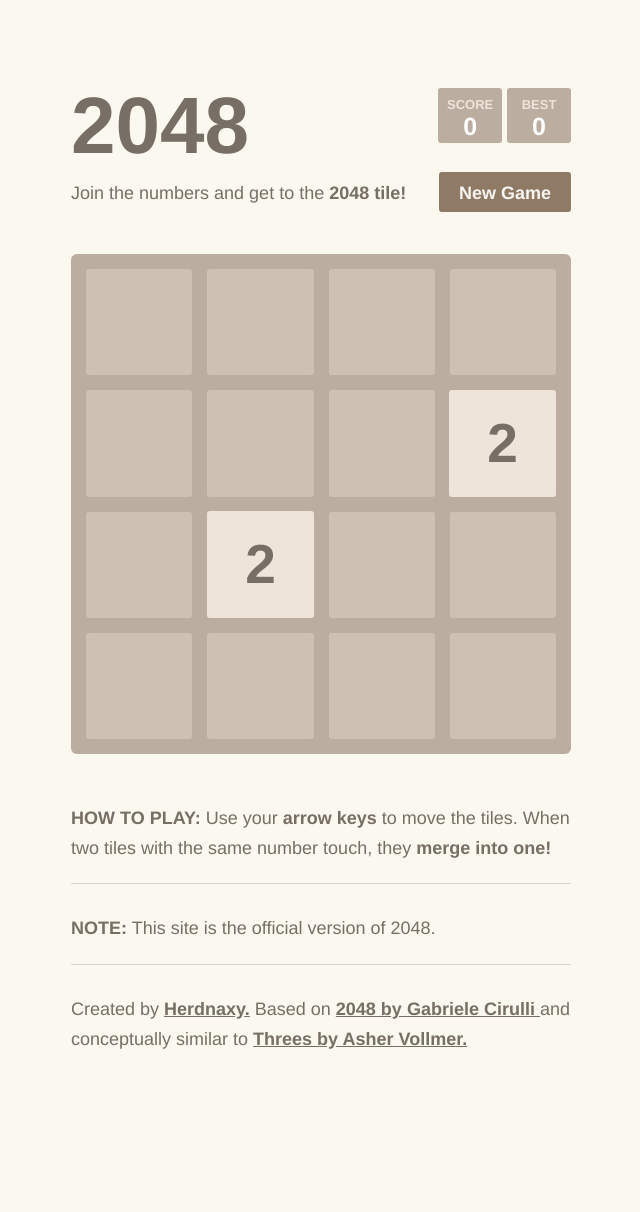
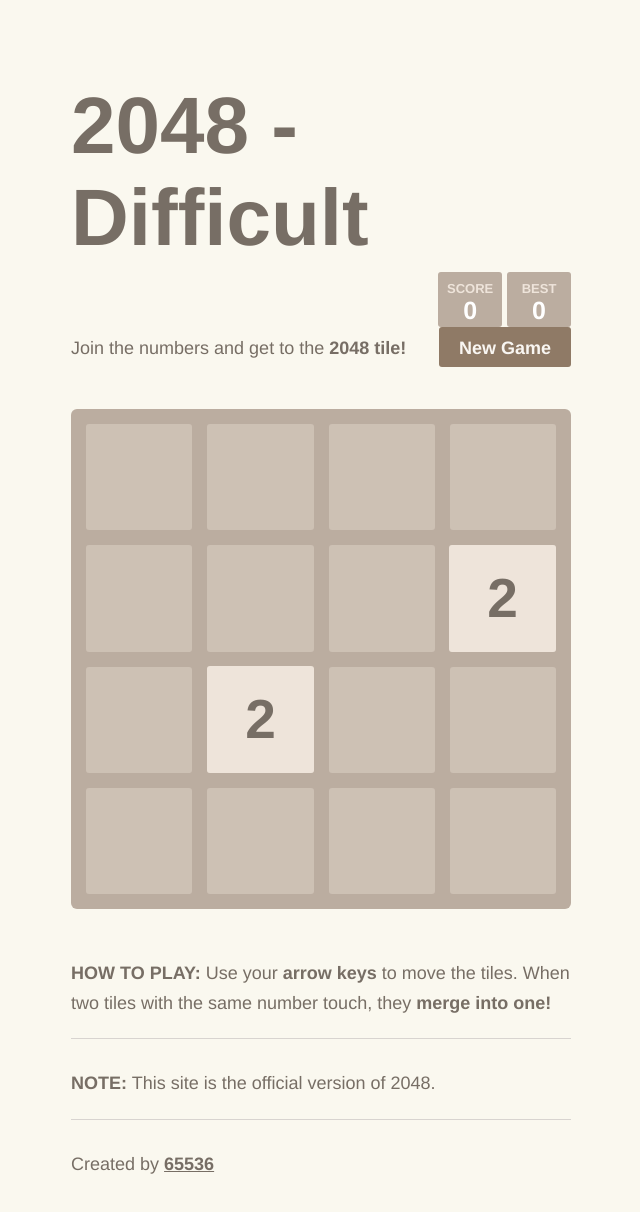
Before and after one commit to true65536/2048-difficult, a plain HTML site: page index.html in a window 1280 px wide. Shown: the whole page, without its empty margins (319-959 px from the left). Before the commit the page ends 1134 px from the top, so only its background shows below. Drawn offline with Linux system fonts and the light colour scheme; a web font is replaced by a local one.

Commit message:
Update index.html

```diff
--- a/index.html
+++ b/index.html
@@ -2,7 +2,7 @@
 <html>
 <head>
   <meta charset="utf-8">
-  <title>2048</title>
+  <title>2048 - Difficult</title>
 
   <link href="style/main.css" rel="stylesheet" type="text/css">
   <link rel="shortcut icon" href="favicon.ico">
@@ -19,7 +19,7 @@
 <body>
   <div class="container">
     <div class="heading">
-      <h1 class="title">2048</h1>
+      <h1 class="title">2048 - Difficult</h1>
       <div class="scores-container">
         <div class="score-container">0</div>
         <div class="best-container">0</div>
@@ -81,7 +81,7 @@
     </p>
     <hr>
     <p>
-    Created by <a href="http://e-e-e-e.github.io/4096" target="_blank">Herdnaxy.</a> Based on <a href="http://git.io/2048/" target="_blank">2048 by Gabriele Cirulli </a> and conceptually similar to <a href="http://asherv.com/threes/" target="_blank">Threes by Asher Vollmer.</a>
+    Created by <a href="http://github.com/true65536" target="_blank">65536</a>
     </p>
   </div>
 
```
